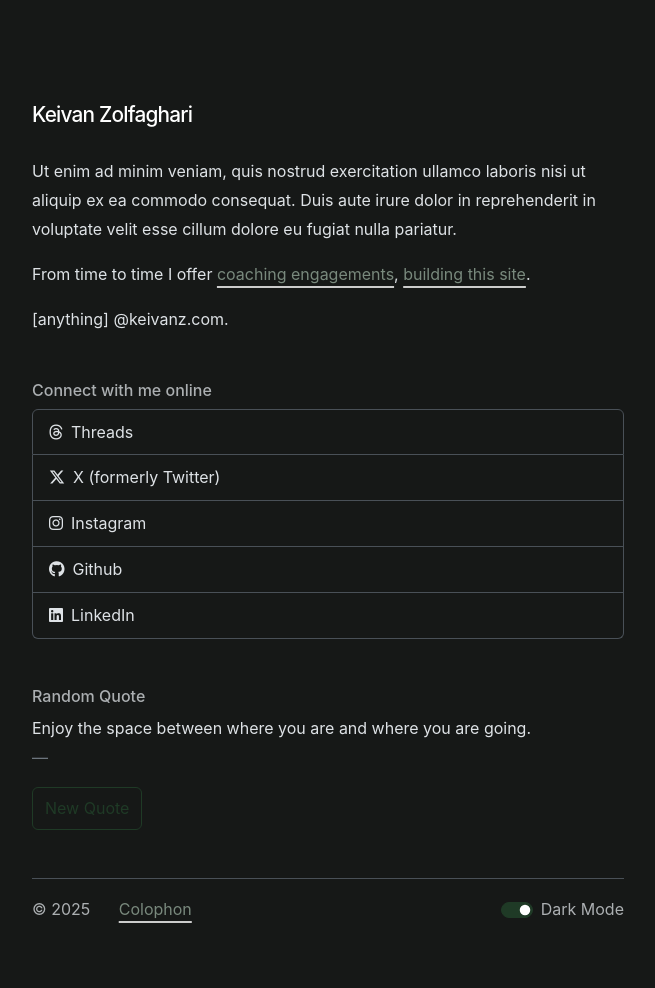
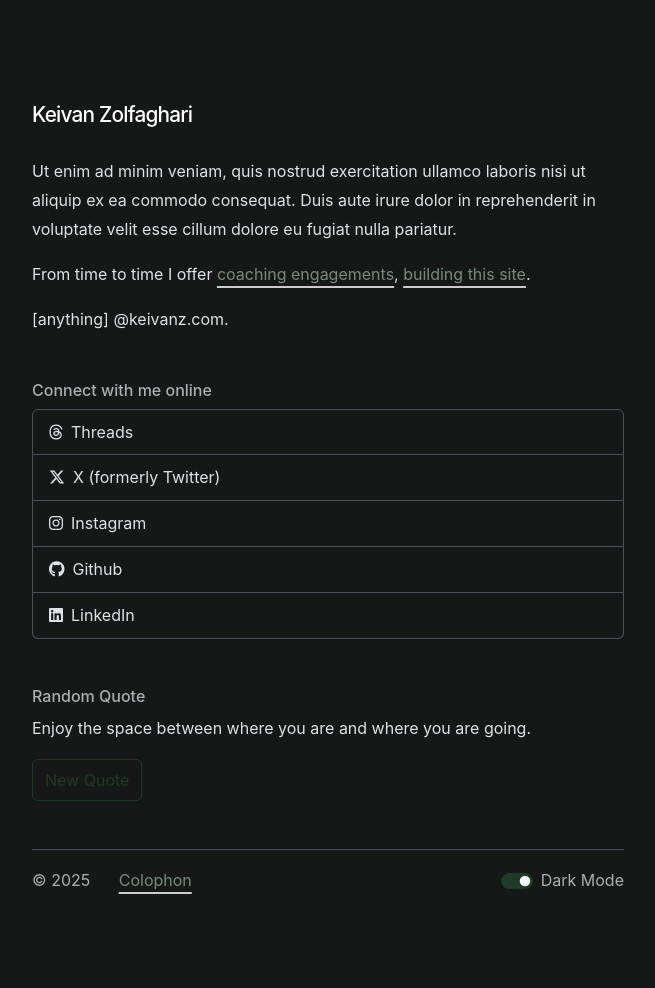
Before and after one commit to keivanz/keivanz.github.io, a Jekyll site: the page built from index.md, in a window 1280 px wide. Shown: the whole page, without its empty margins (312-967 px from the left). Built offline with Jekyll 4.4.1, drawn with Linux system fonts in a browser that asks for light colours; nearby versions of some CDN libraries; some web fonts are replaced; after the commit the page ends 959 px from its top, so only the background shows below that.

Commit message:
fixing quote

```diff
--- a/_includes/homepage.html
+++ b/_includes/homepage.html
@@ -26,8 +26,8 @@
 
 <div id="quote-container">
   <h6 id="quote-title" class="text-body-secondary mt-5" style="display: none;">Random Quote</h2>
-  <p id="quote" class="blockquote"></p>
-  <p id="author" class="blockquote-footer"></p>
+  <p id="quote" class="mb-0"></p>
+  <p id="author"></p>
 
   <button type="button" id="quote-button" style="display: none;" class="btn btn-outline-primary" onclick="displayRandomQuote()">New Quote</button>
 </div>
@@ -48,7 +48,7 @@
 
       document.getElementById("quote").textContent = randomQuote.quote;
       if (randomQuote.author) {
-          document.getElementById("author").textContent = randomQuote.author;
+          document.getElementById("author").textContent = "-" + randomQuote.author;
       } else {
           document.getElementById("author").textContent = "";
       }
--- a/_sass/_variables.scss
+++ b/_sass/_variables.scss
@@ -39,8 +39,3 @@ $h3-font-size:  1.2rem;
 // $h4-font-size:  $font-size-base * 1.5;
 // $h5-font-size:  $font-size-base * 1.25;
 // $h6-font-size:  $font-size-base;
-
-// $blockquote-margin-y:         0;
-$blockquote-font-size:        $font-size-base;
-// $blockquote-footer-color:     $body-color;
-$blockquote-footer-font-size: $font-size-base;
```
